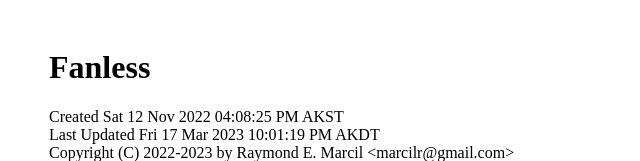
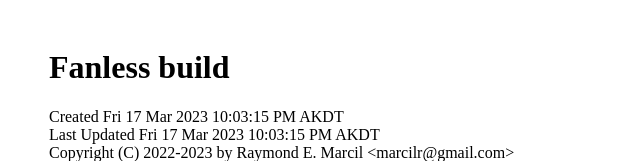
Before and after one commit to marcilr/fanless-the-build, a plain HTML site: page index.html in a window 1280 px wide. Shown: the top 161 px of the page, without its empty margins (83-723 px from the left). Drawn offline with Linux system fonts and the light colour scheme.

Commit message:
Updated datestamps to correct Fri 17 Mar 2023 10:03:15 PM AKDT. Updated intro paragraph to The fanless build.

```diff
--- a/index.html
+++ b/index.html
@@ -56,10 +56,10 @@ https://www.w3schools.com/howto/howto_css_center_website.asp
 <!--- ============================ FANLESS =========================== --->
 <!--- ============================ FANLESS =========================== --->
 <!--- ============================ FANLESS =========================== --->
-<h1>Fanless</h1>
+<h1>Fanless build</h1>
 
-Created Sat 12 Nov 2022 04:08:25 PM AKST<br>
-Last Updated Fri 17 Mar 2023 10:01:19 PM AKDT<br>
+Created Fri 17 Mar 2023 10:03:15 PM AKDT<br>
+Last Updated Fri 17 Mar 2023 10:03:15 PM AKDT<br>
 Copyright (C) 2022-2023 by Raymond E. Marcil &lt;marcilr@gmail.com&gt;<br>
 
 <table>
```
